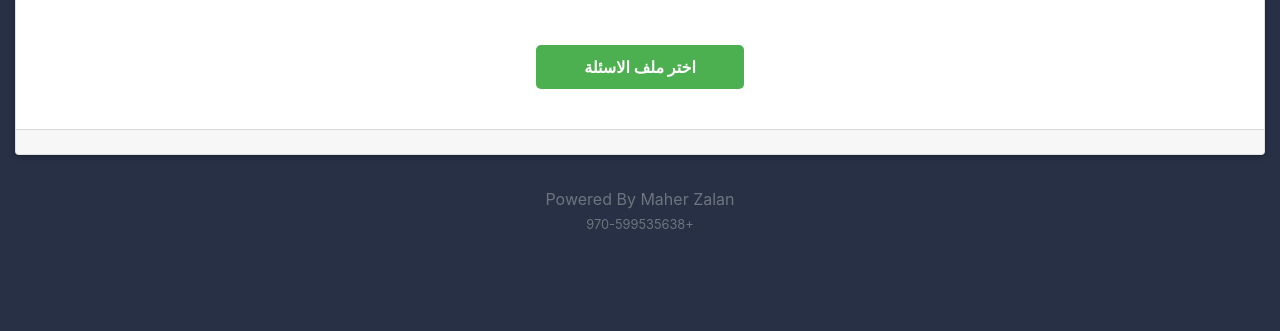
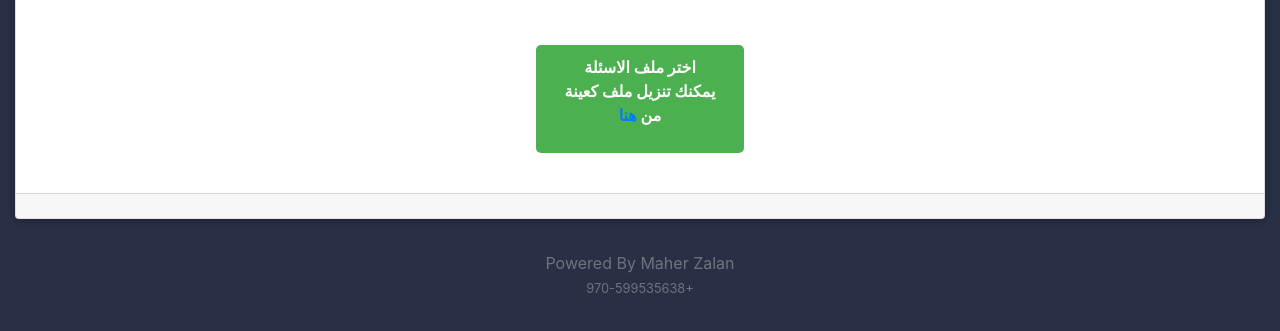
Before and after one commit to maherzalan/ChildrensQuiz, a plain HTML site: page index.html in a window 1280 px wide. Shown: the part 93-424 px from the top of the page. Drawn offline with Linux system fonts and the light colour scheme; no server answers; a web font is replaced by a local one.

Commit message:
Add files via upload

```diff
--- a/index.html
+++ b/index.html
@@ -355,7 +355,11 @@
             <label class="col-2 text-center custom-file-input1 mt-5" style=" margin: 0 auto; " for="file-input"> اختر
                 ملف الاسئلة
                 <input type="file" id="file-input" accept=".xlsx, .xls">
+                <p>يمكنك تنزيل ملف كعينة من <a
+                        href="https://github.com/maherzalan/ChildrensQuiz/raw/d4e3f036da403e4857a61079617f2b4137683e28/Questions/4.xlsx"
+                        target="_blank">هنا</a></p>
             </label>
+
             <div class="card-body controls">
                 <div class=" text-center">
                     <div id="maxqu1" class="form-group col-3 mx-auto" data-toggle="tooltip" data-placement="top"
```
